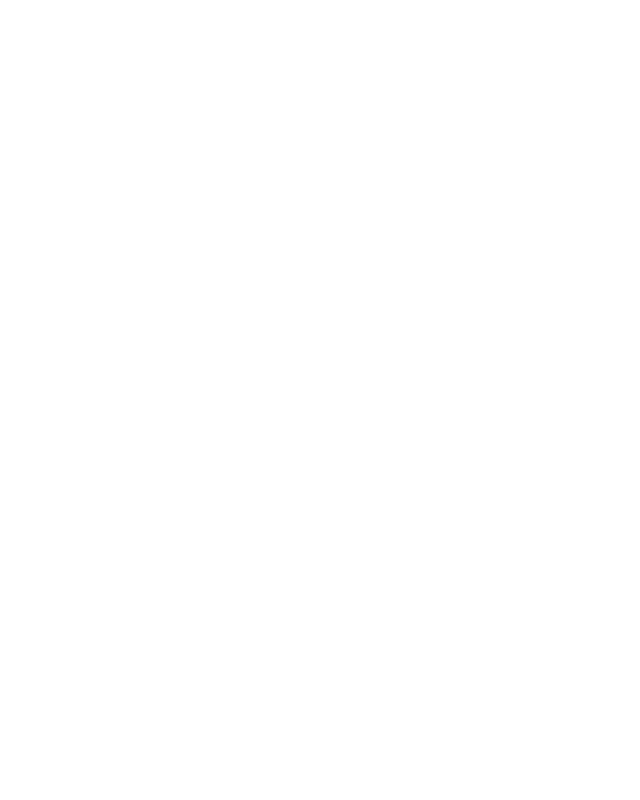
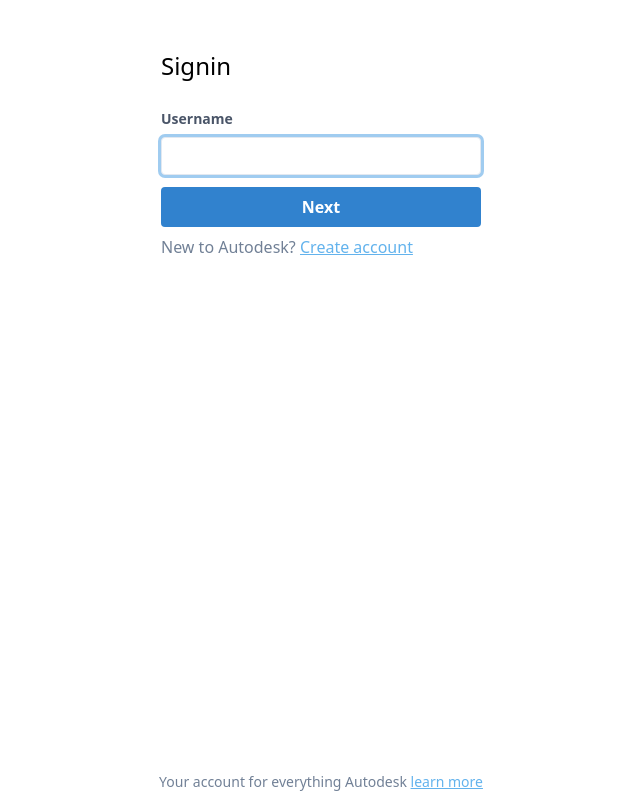
Before and after one commit to heruujoko/autodesk-screening-frontend, a React (Create React App) app: page / in a window 1280 px wide. Shown: the whole page, without its empty margins (319-959 px from the left). Built offline with nearby package versions, Linux system fonts and the light colour scheme.

Commit message:
base signin layout

```diff
--- a/package.json
+++ b/package.json
@@ -10,8 +10,10 @@
     "@types/node": "^12.0.0",
     "@types/react": "^16.9.53",
     "@types/react-dom": "^16.9.8",
+    "@types/react-router-dom": "^5.1.6",
     "react": "^17.0.1",
     "react-dom": "^17.0.1",
+    "react-router-dom": "^5.2.0",
     "react-scripts": "4.0.0",
     "tailwindcss": "^1.9.6",
     "typescript": "^4.0.3",
@@ -19,6 +21,7 @@
   },
   "scripts": {
     "build:css": "tailwindcss build src/styles/tailwind.css -o src/styles/tailwind.output.css",
+    "prestart": "npm run build:css",
     "start": "react-scripts start",
     "prebuild": "npm run build:css",
     "build": "react-scripts build",
--- a/postcss.config.js
+++ b/postcss.config.js
@@ -24,7 +24,7 @@
   plugins: [
     require('tailwindcss'),
     require('autoprefixer'),
-    ...process.env.NODE_ENV !== 'production'
+    ...process.env.NODE_ENV === 'production'
       ? [purgecss]
       : []
   ]
--- a/src/App.tsx
+++ b/src/App.tsx
@@ -1,11 +1,24 @@
-import React from 'react';
+import React, { lazy, Suspense } from "react";
+import { BrowserRouter as Router, Switch, Route } from "react-router-dom";
+import AuthLayout from "./layouts/AuthLayout";
 
+const Signin = lazy(() => import("./pages/Signin"));
 function App() {
-  return (
-    <div className="App">
-
-    </div>
-  );
+    return (
+        <div className="main-container">
+            <Router>
+                <Suspense fallback={<div></div>}>
+                    <Switch>
+                        <Route path="/">
+                            <AuthLayout>
+                                <Signin />
+                            </AuthLayout>
+                        </Route>
+                    </Switch>
+                </Suspense>
+            </Router>
+        </div>
+    );
 }
 
 export default App;
--- /dev/null
+++ b/src/components/MainButton.tsx
@@ -0,0 +1,21 @@
+import React from "react";
+
+interface MainButtonProps {
+    label: string;
+    type?: "button" | "submit" | "reset";
+    onClick?: any;
+}
+
+const MainButton: React.FC<MainButtonProps> = (props) => {
+    return (
+        <button
+            className="bg-blue-600 hover:bg-blue-700 text-white font-bold py-8p rounded focus:outline-none focus:shadow-outline w-full main-button-margin"
+            type={props.type || "button"}
+            onClick={props.onClick}
+        >
+            {props.label}
+        </button>
+    );
+};
+
+export default MainButton;
--- /dev/null
+++ b/src/components/forms/InputForm.tsx
@@ -0,0 +1,31 @@
+import React from "react";
+
+interface InputFormProps {
+    label: string
+    name: string
+    placeholder?: string
+    type: 'text' | 'password' | 'number'
+    autofocus?: boolean
+}
+
+const InputForm: React.FC<InputFormProps> = (props) => {
+    return (
+        <div className="form-input-wrapper">
+            <label
+                className="block text-gray-700 text-sm font-bold mb-2"
+                htmlFor={props.name}
+            >
+                {props.label}
+            </label>
+            <input
+                autoFocus={props.autofocus}
+                className="shadow appearance-none border rounded w-full py-2 px-3 text-gray-700 leading-tight focus:outline-none focus:shadow-outline"
+                id={props.name}
+                type={props.type}
+                placeholder={props.placeholder}
+            />
+        </div>
+    );
+};
+
+export default InputForm;
--- a/src/index.tsx
+++ b/src/index.tsx
@@ -1,6 +1,7 @@
 import React from 'react';
 import ReactDOM from 'react-dom';
 import './styles/tailwind.output.css';
+import './styles/custom.css';
 import App from './App';
 // import reportWebVitals from './reportWebVitals';
 
--- /dev/null
+++ b/src/layouts/AuthLayout.tsx
@@ -0,0 +1,19 @@
+import React from "react";
+
+const AuthLayout: React.FC = (props) => {
+    return (
+        <div>
+            <div className="flex justify-center auth-layout">
+                {props.children}
+                <div className="footer">
+                    <p className="text-sm">
+                        <span className="text-gray-600">Your account for everything Autodesk</span>{" "}
+                        <button className="link">learn more</button>
+                    </p>
+                </div>
+            </div>
+        </div>
+    );
+};
+
+export default AuthLayout;
--- /dev/null
+++ b/src/pages/Signin.tsx
@@ -0,0 +1,27 @@
+import React, { useState } from "react";
+import InputForm from "../components/forms/InputForm";
+import MainButton from "../components/MainButton";
+
+const Signin: React.FC = () => {
+    const [pageState, setPageState] = useState<"username" | "password">(
+        "username"
+    );
+
+    return (
+        <div className="w-full max-w-xs">
+            <h1 className="banner-text text-2xl">Signin</h1>
+            {pageState === "username" && (
+                <form className="bg-white rounded">
+                    <InputForm autofocus label="Username" name="username" type="text" />
+                    <MainButton label="Next" />
+
+                    <p>
+                        <span className="text-gray-600">New to Autodesk?</span> <button className="link underline">Create account</button>
+                    </p>
+                </form>
+            )}
+        </div>
+    );
+};
+
+export default Signin;
--- a/src/styles/tailwind.css
+++ b/src/styles/tailwind.css
@@ -1,3 +1,49 @@
 @tailwind base;
 @tailwind components;
 @tailwind utilities;
+
+/* custom styles */
+.mt-48p {
+    margin-top: 48px;
+}
+
+.mb-24p {
+    margin-bottom: 24px;
+}
+
+.mb-12p {
+    margin-bottom: 12px;
+}
+
+.mb-8p {
+    margin-bottom: 8px;
+}
+
+.py-8p {
+    padding-top: 8px;
+    padding-bottom: 8px;
+}
+
+.auth-layout {
+    @apply mt-48p;
+}
+
+.banner-text {
+    @apply mb-24p;
+}
+
+.form-input-wrapper {
+    @apply mb-12p;
+}
+
+.main-button-margin {
+    @apply mb-8p;
+}
+
+.link {
+    @apply text-blue-400 underline;
+}
+
+.footer {
+    @apply absolute text-center bottom-0 pb-2;
+}
```
Also changed, not shown: src/styles/custom.css (added), src/styles/tailwind.output.css, 1 other file (tests, documents, lock files or other folders).
